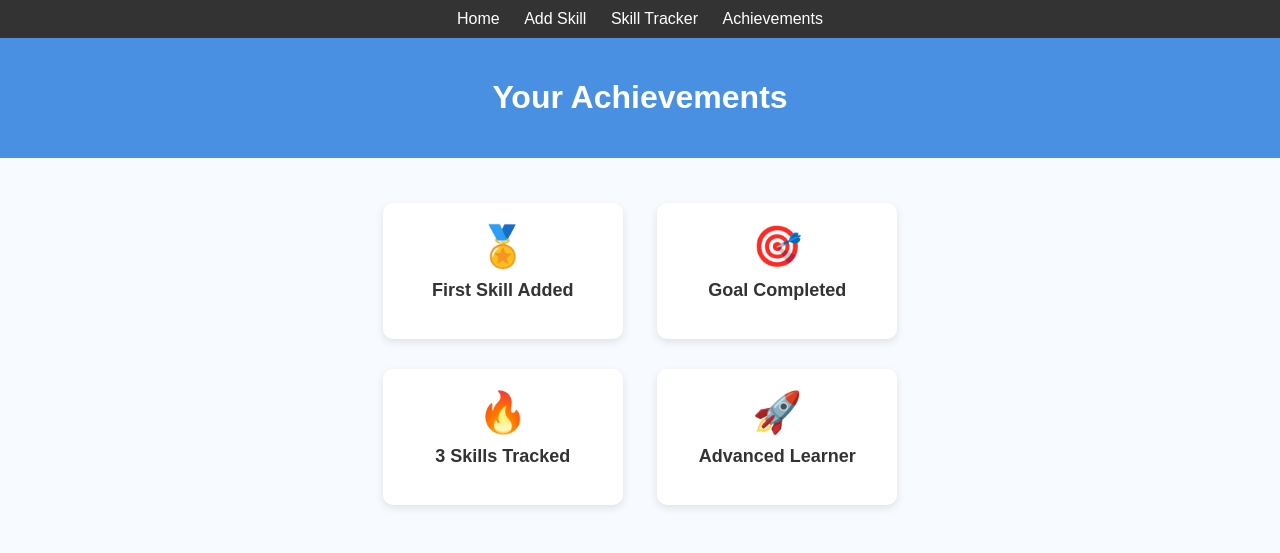
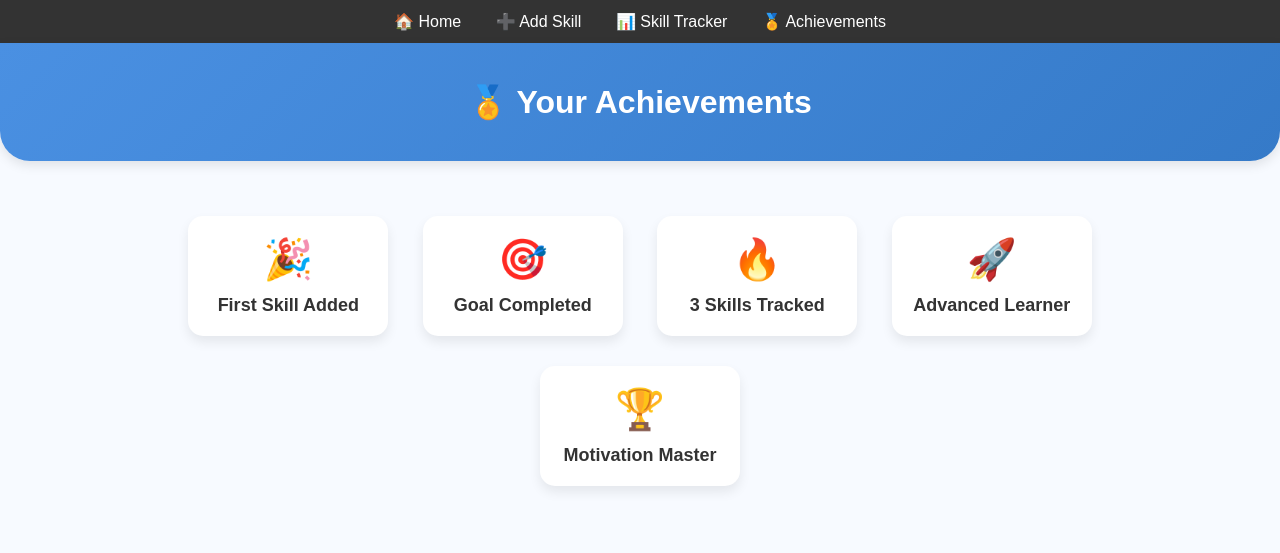
Before and after one commit to ravalika-rajula/track-my-skills, a plain HTML site: page achievements.html in a window 1280 px wide. Drawn offline with Linux system fonts and the light colour scheme.

Commit message:
Update achievements.html

```diff
--- a/achievements.html
+++ b/achievements.html
@@ -1,65 +1,121 @@
 <!DOCTYPE html>
 <html lang="en">
 <head>
-  <meta charset="UTF-8">
+  <meta charset="UTF-8" />
   <title>Achievements - Track My Skills</title>
   <style>
-    body {
-      font-family: Arial, sans-serif;
-      background-color: #f7faff;
+    * {
+      box-sizing: border-box;
       margin: 0;
       padding: 0;
     }
 
-    header {
-      background-color: #4a90e2;
-      color: white;
-      padding: 20px;
+    body {
+      font-family: Arial, sans-serif;
+      background-color: #f7faff;
+    }
+
+    nav {
+      background-color: #333;
+      padding: 12px 0;
       text-align: center;
     }
 
+    nav a {
+      color: white;
+      margin: 0 15px;
+      text-decoration: none;
+      font-weight: 500;
+      transition: color 0.3s ease;
+    }
+
+    nav a:hover {
+      color: #4a90e2;
+    }
+
+    header {
+      background: linear-gradient(135deg, #4a90e2, #357ac8);
+      color: white;
+      padding: 40px 20px;
+      text-align: center;
+      border-radius: 0 0 30px 30px;
+      box-shadow: 0 4px 12px rgba(0,0,0,0.1);
+    }
+
     .container {
-      padding: 30px;
-      max-width: 800px;
+      padding: 40px 20px;
+      max-width: 1000px;
       margin: auto;
       text-align: center;
     }
 
     .badge {
       display: inline-block;
-      background-color: #fff;
+      background-color: white;
       padding: 20px;
       margin: 15px;
-      border-radius: 10px;
-      box-shadow: 0 3px 8px rgba(0,0,0,0.1);
+      border-radius: 15px;
+      box-shadow: 0 6px 12px rgba(0,0,0,0.08);
       width: 200px;
+      animation: fadeInUp 0.6s ease-in-out;
+    }
+
+    .badge:hover {
+      transform: scale(1.05);
+      box-shadow: 0 8px 20px rgba(0,0,0,0.15);
+      transition: all 0.3s ease;
     }
 
     .badge h3 {
-      margin-top: 10px;
+      margin-top: 12px;
       font-size: 18px;
       color: #333;
     }
 
     .emoji {
       font-size: 40px;
+      transition: transform 0.3s ease;
+    }
+
+    .badge:hover .emoji {
+      transform: scale(1.2) rotate(5deg);
+    }
+
+    @keyframes fadeInUp {
+      0% {
+        opacity: 0;
+        transform: translateY(20px);
+      }
+      100% {
+        opacity: 1;
+        transform: translateY(0);
+      }
+    }
+
+    @media (max-width: 600px) {
+      .badge {
+        width: 80%;
+        margin: 15px auto;
+      }
     }
   </style>
 </head>
 <body>
-    <nav style="background-color:#333; padding:10px; text-align:center;">
-  <a href="index.html" style="color:white; margin: 10px; text-decoration:none;">Home</a>
-  <a href="add-skill.html" style="color:white; margin: 10px; text-decoration:none;">Add Skill</a>
-  <a href="tracker.html" style="color:white; margin: 10px; text-decoration:none;">Skill Tracker</a>
-  <a href="achievements.html" style="color:white; margin: 10px; text-decoration:none;">Achievements</a>
-</nav>
+
+  <nav>
+    <a href="index.html">🏠 Home</a>
+    <a href="add-skill.html">➕ Add Skill</a>
+    <a href="tracker.html">📊 Skill Tracker</a>
+    <a href="achievements.html">🏅 Achievements</a>
+  </nav>
+
   <header>
-    <h1>Your Achievements</h1>
+    <h1>🏅 Your Achievements</h1>
   </header>
 
   <div class="container">
     <div class="badge">
-      <div class="emoji">🏅</div>
+      <div class="emoji">🎉</div>
       <h3>First Skill Added</h3>
     </div>
 
@@ -77,6 +133,12 @@
       <div class="emoji">🚀</div>
       <h3>Advanced Learner</h3>
     </div>
+
+    <div class="badge">
+      <div class="emoji">🏆</div>
+      <h3>Motivation Master</h3>
+    </div>
   </div>
+
 </body>
 </html>
```
